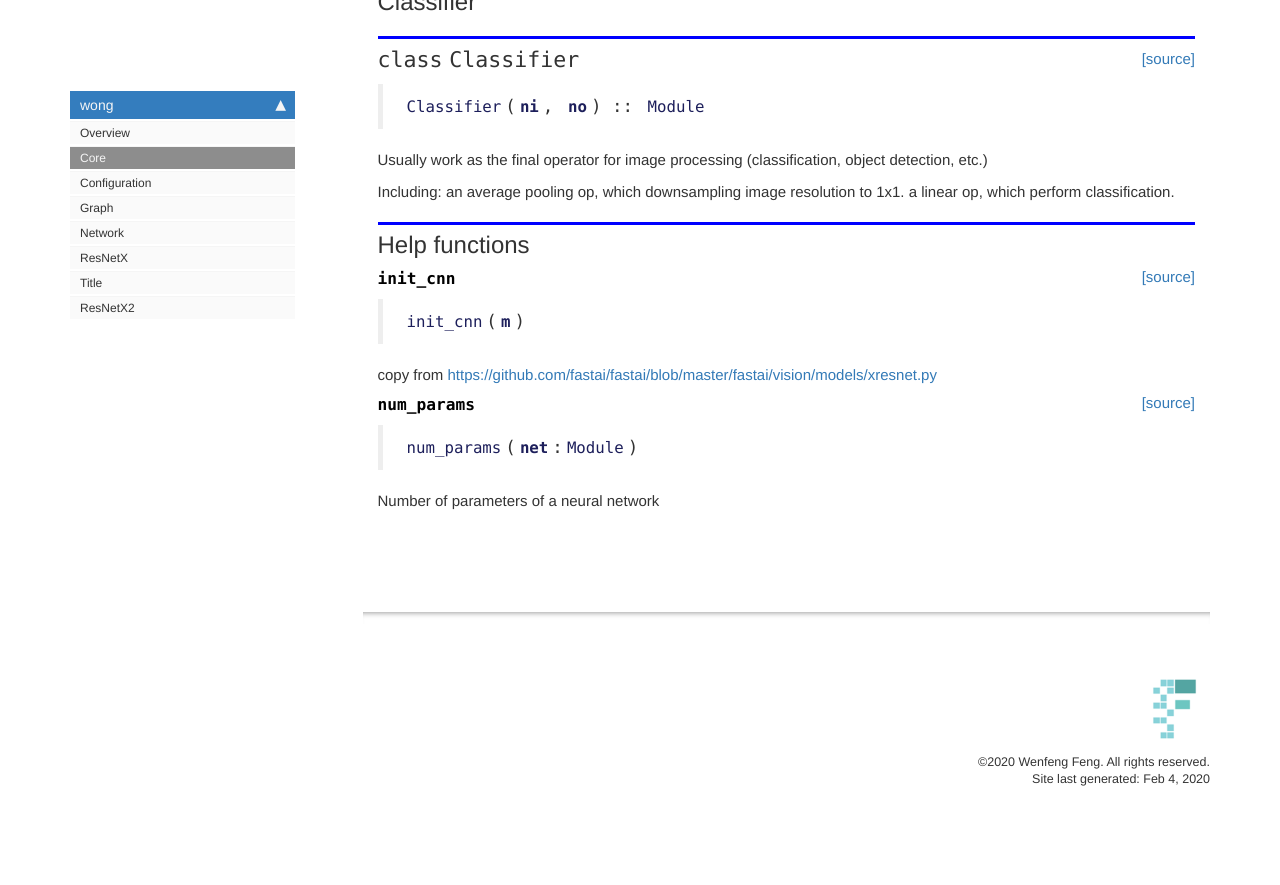
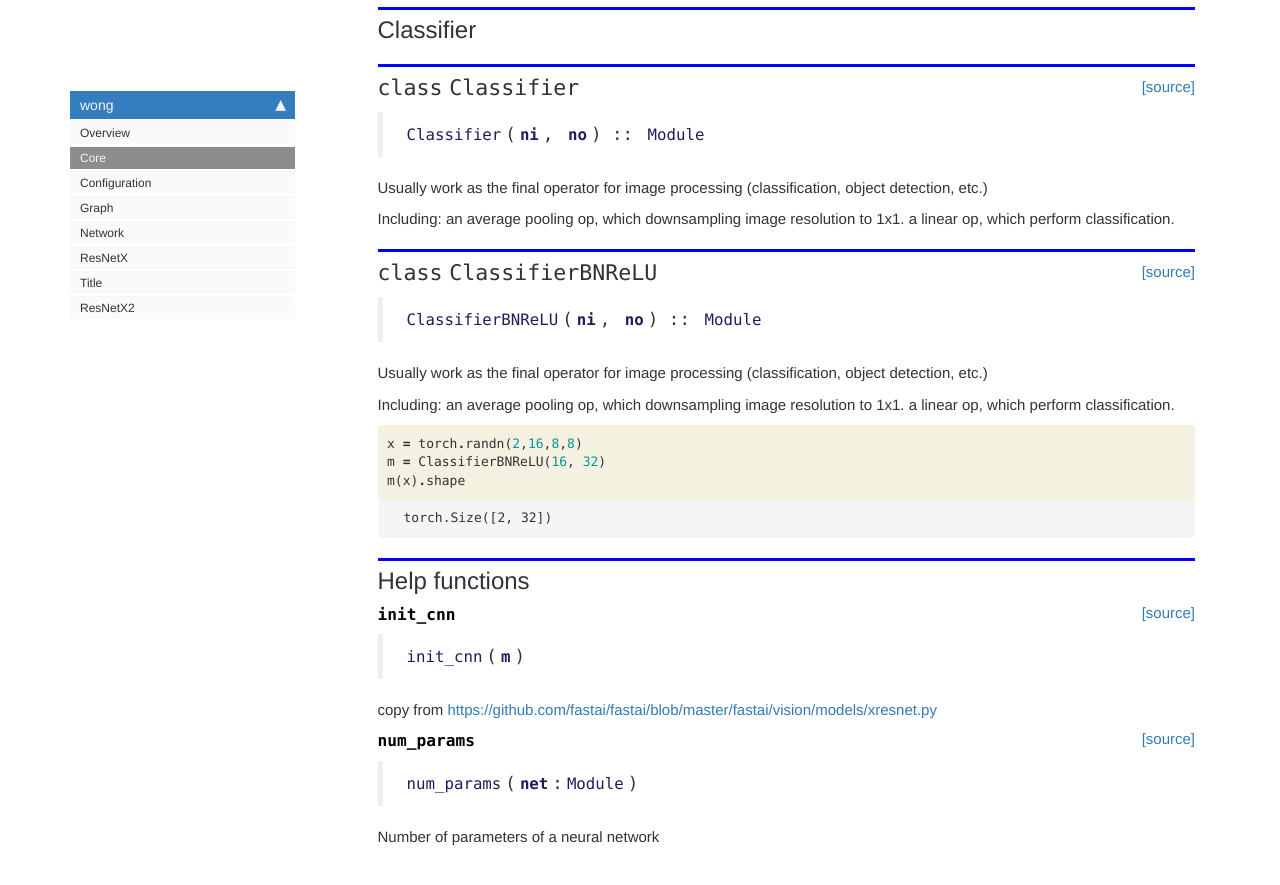
Before and after one commit to keepsimpler/wong, a Jekyll site: the page built from docs/core.html, in a window 1280 px wide and 900 px high, scrolled down 7071 px. Shown: the top 885 px of the window. Built offline with Jekyll 4.4.1, drawn with Linux system fonts in a browser that asks for light colours; nearby versions of some CDN libraries; comment, search, counter and statistics services are not loaded; before the commit the page ends 7910 px from its top, so only the background shows below that; some of the changed text lies outside the part shown.

Commit message:
add Classifier with bn and relu

```diff
--- a/docs/core.html
+++ b/docs/core.html
@@ -874,6 +874,64 @@ a linear op, which perform classification.</p>
 </div>
 
 </div>
+<div class="cell border-box-sizing code_cell rendered">
+
+</div>
+<div class="cell border-box-sizing code_cell rendered">
+
+<div class="output_wrapper">
+<div class="output">
+
+<div class="output_area">
+
+
+<div class="output_markdown rendered_html output_subarea ">
+<h2 id="ClassifierBNReLU" class="doc_header"><code>class</code> <code>ClassifierBNReLU</code><a href="https://github.com/keepsimpler/wong/tree/master/wong/core.py#L273" class="source_link" style="float:right">[source]</a></h2><blockquote><p><code>ClassifierBNReLU</code>(<strong><code>ni</code></strong>, <strong><code>no</code></strong>) :: <code>Module</code></p>
+</blockquote>
+<p>Usually work as the final operator for image processing (classification, object detection, etc.)</p>
+<p>Including:
+an average pooling op, which downsampling image resolution to 1x1.
+a linear op, which perform classification.</p>
+
+</div>
+
+</div>
+
+</div>
+</div>
+
+</div>
+<div class="cell border-box-sizing code_cell rendered">
+<div class="input">
+
+<div class="inner_cell">
+    <div class="input_area">
+<div class=" highlight hl-ipython3"><pre><span></span><span class="n">x</span> <span class="o">=</span> <span class="n">torch</span><span class="o">.</span><span class="n">randn</span><span class="p">(</span><span class="mi">2</span><span class="p">,</span><span class="mi">16</span><span class="p">,</span><span class="mi">8</span><span class="p">,</span><span class="mi">8</span><span class="p">)</span>
+<span class="n">m</span> <span class="o">=</span> <span class="n">ClassifierBNReLU</span><span class="p">(</span><span class="mi">16</span><span class="p">,</span> <span class="mi">32</span><span class="p">)</span>
+<span class="n">m</span><span class="p">(</span><span class="n">x</span><span class="p">)</span><span class="o">.</span><span class="n">shape</span>
+</pre></div>
+
+    </div>
+</div>
+</div>
+
+<div class="output_wrapper">
+<div class="output">
+
+<div class="output_area">
+
+
+
+<div class="output_text output_subarea output_execute_result">
+<pre>torch.Size([2, 32])</pre>
+</div>
+
+</div>
+
+</div>
+</div>
+
+</div>
 <div class="cell border-box-sizing text_cell rendered"><div class="inner_cell">
 <div class="text_cell_render border-box-sizing rendered_html">
 <h2 id="Help-functions">Help functions<a class="anchor-link" href="#Help-functions">&#182;</a></h2>
@@ -892,7 +950,7 @@ a linear op, which perform classification.</p>
 
 
 <div class="output_markdown rendered_html output_subarea ">
-<h4 id="init_cnn" class="doc_header"><code>init_cnn</code><a href="https://github.com/keepsimpler/wong/tree/master/wong/core.py#L273" class="source_link" style="float:right">[source]</a></h4><blockquote><p><code>init_cnn</code>(<strong><code>m</code></strong>)</p>
+<h4 id="init_cnn" class="doc_header"><code>init_cnn</code><a href="https://github.com/keepsimpler/wong/tree/master/wong/core.py#L297" class="source_link" style="float:right">[source]</a></h4><blockquote><p><code>init_cnn</code>(<strong><code>m</code></strong>)</p>
 </blockquote>
 <p>copy from <a href="https://github.com/fastai/fastai/blob/master/fastai/vision/models/xresnet.py">https://github.com/fastai/fastai/blob/master/fastai/vision/models/xresnet.py</a></p>
 
@@ -916,7 +974,7 @@ a linear op, which perform classification.</p>
 
 
 <div class="output_markdown rendered_html output_subarea ">
-<h4 id="num_params" class="doc_header"><code>num_params</code><a href="https://github.com/keepsimpler/wong/tree/master/wong/core.py#L281" class="source_link" style="float:right">[source]</a></h4><blockquote><p><code>num_params</code>(<strong><code>net</code></strong>:<code>Module</code>)</p>
+<h4 id="num_params" class="doc_header"><code>num_params</code><a href="https://github.com/keepsimpler/wong/tree/master/wong/core.py#L305" class="source_link" style="float:right">[source]</a></h4><blockquote><p><code>num_params</code>(<strong><code>net</code></strong>:<code>Module</code>)</p>
 </blockquote>
 <p>Number of parameters of a neural network</p>
 
--- a/wong/_nbdev.py
+++ b/wong/_nbdev.py
@@ -27,6 +27,7 @@ index = {"ShuffleBlock": "00_core.ipynb",
          "IdentityMappingAvgPool": "00_core.ipynb",
          "IdentityMapping": "00_core.ipynb",
          "Classifier": "00_core.ipynb",
+         "ClassifierBNReLU": "00_core.ipynb",
          "init_cnn": "00_core.ipynb",
          "num_params": "00_core.ipynb",
          "assert_cfg": "01_config.ipynb",
```
Also changed, not shown: wong/core.py (+25 -1 lines), 1 other file.
